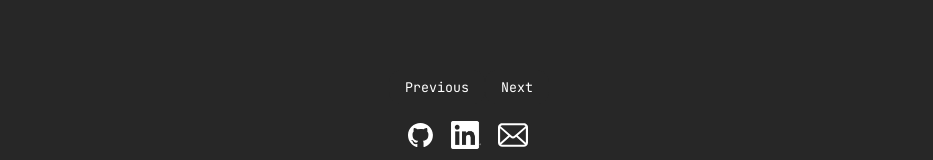
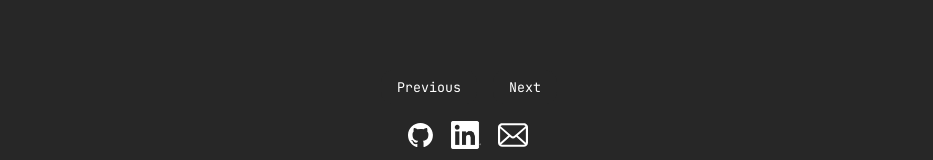
Before and after one commit to DefinitelyUnlikely/definitelyunlikely.github.io, a SvelteKit app in the folder portfolio/: page / in a window 1280 px wide. Shown: the part 629-789 px from the top of the page, without its empty margins (171-1104 px from the left). Built offline with nearby package versions, Linux system fonts and the light colour scheme.

Commit message:
add some margin for buttons

```diff
--- a/portfolio/src/components/shared/navigationButton.svelte
+++ b/portfolio/src/components/shared/navigationButton.svelte
@@ -24,5 +24,7 @@
         font-family: "JetBrains Mono";
         opacity: 1;
         transform: translateY(0);
+        margin-right: 0.5rem;
+        margin-left: 0.5rem;
     }
 </style>
```
